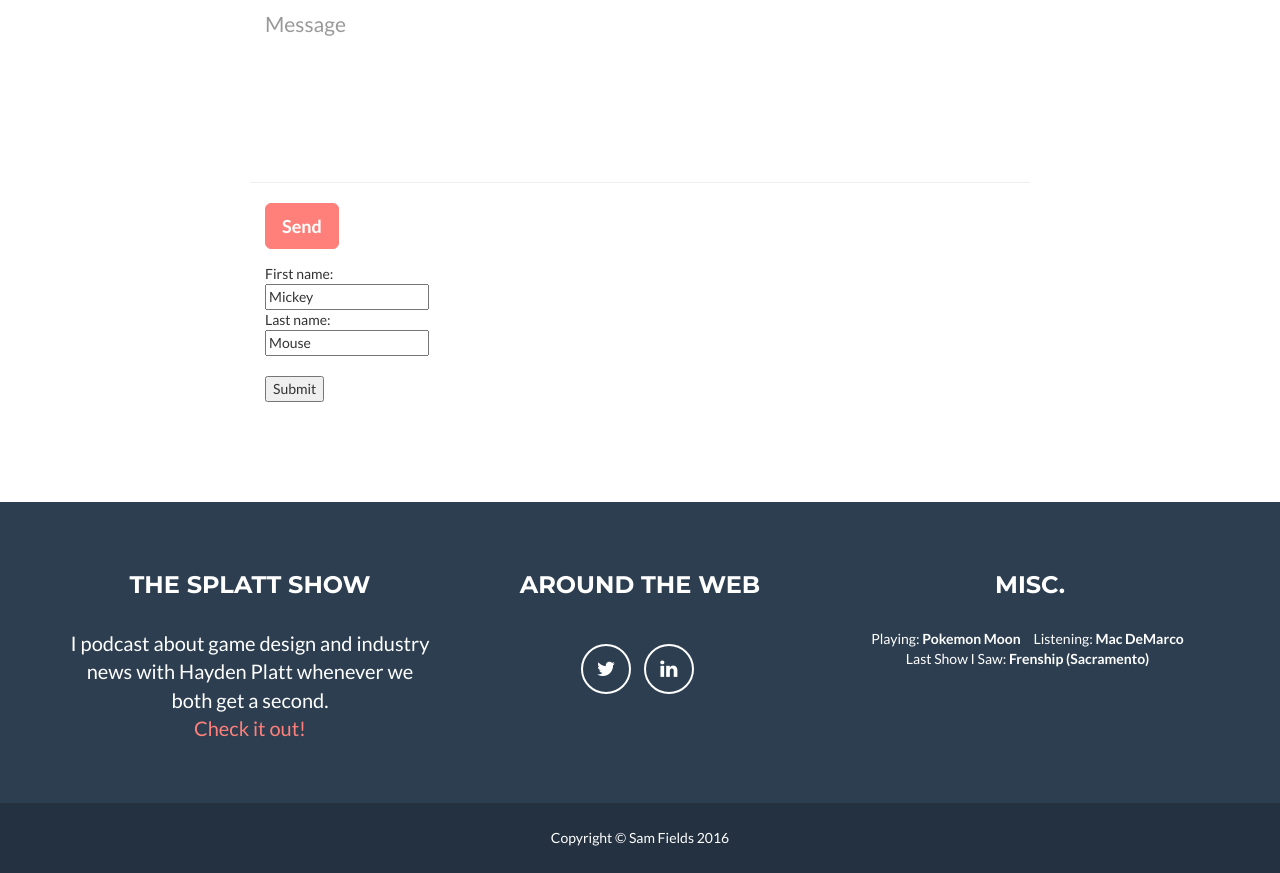
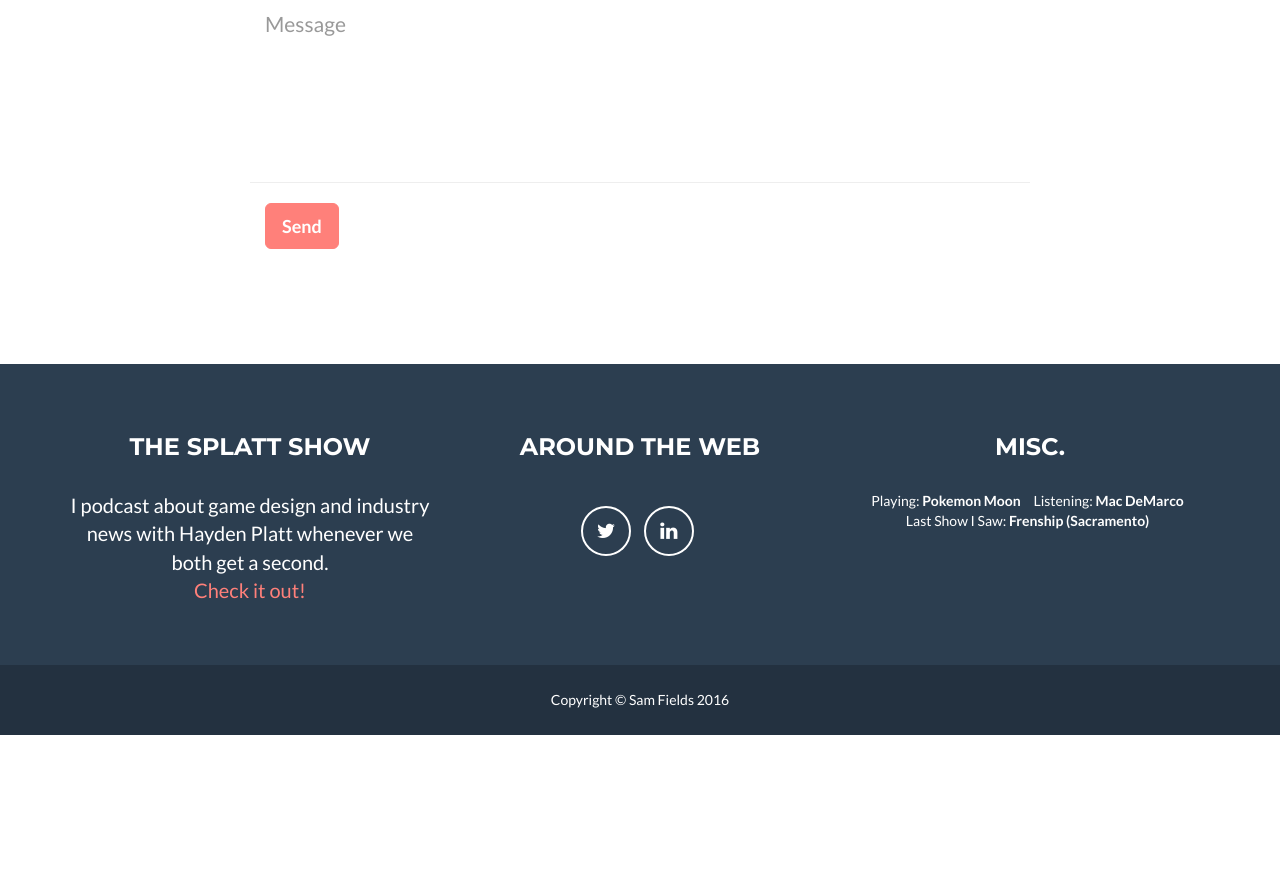
Before and after one commit to sefields/sefields.github.io, a website: page index.html in a window 1280 px wide. Shown: the part 2499-3372 px from the top of the page. After the commit the page ends 3234 px from the top, so only its background shows below. Drawn offline with nearby package versions, Linux system fonts and the light colour scheme.

Commit message:
Removed original formspree test, formspree now works in "Contact" section

```diff
--- a/index.html
+++ b/index.html
@@ -226,15 +226,6 @@
                             </div>
                         </div>
                     </form>
-					<form action="https://formspree.io/sam.fields94@gmail.com" method="POST">
-						First name:<br>
-						<input type="text" name="firstname" value="Mickey">
-						<br>
-						Last name:<br>
-						<input type="text" name="lastname" value="Mouse">
-						<br><br>
-						<input type="submit" value="Submit">
-					</form>
                 </div>
             </div>
         </div>
```
